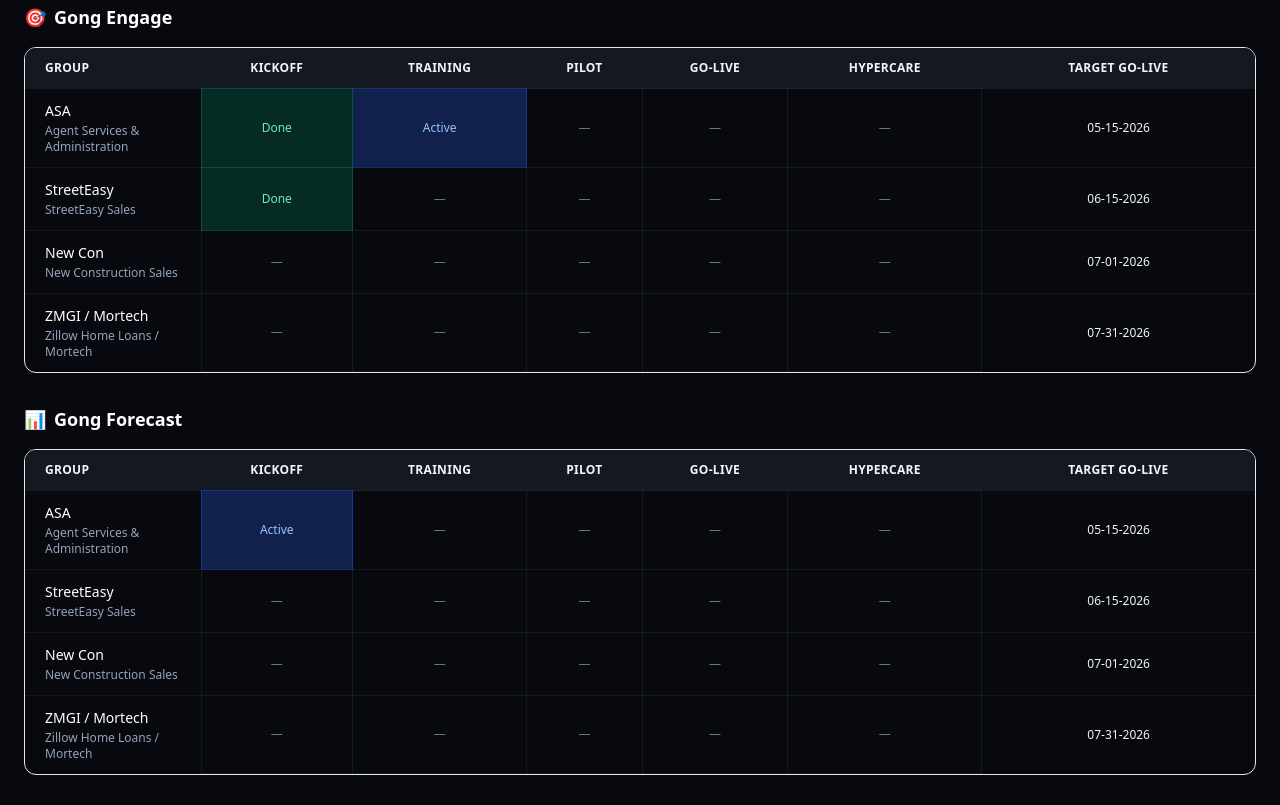
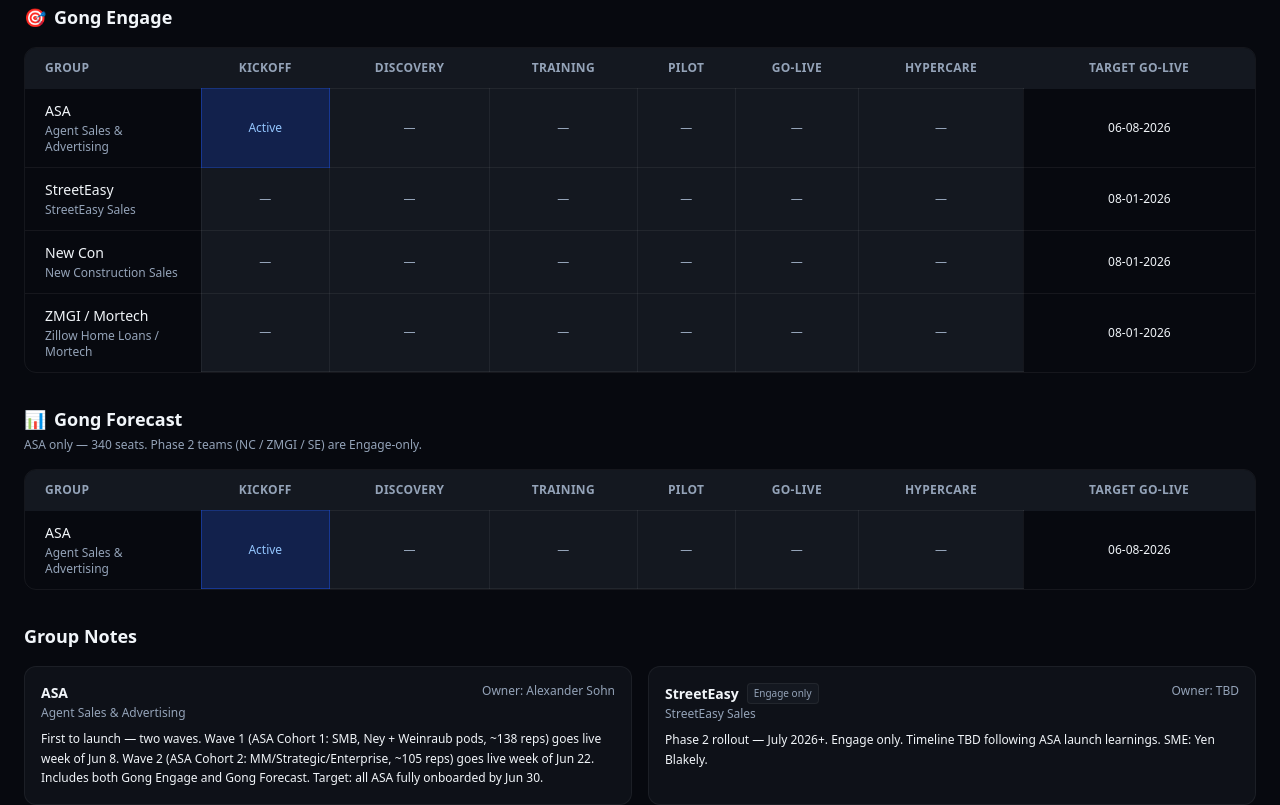
Before and after one commit to alexandersoh-lgtm/gong-tracker, a Next.js app: page /launches in a window 1280 px wide. Shown: the part 240-1045 px from the top of the page. Built offline with nearby package versions, Linux system fonts and the light colour scheme.

Commit message:
Launch Tracker: Discovery phase, ASA=Agent Sales & Advertising, Forecast=ASA only, fix light mode text

```diff
--- a/app/launches/page.tsx
+++ b/app/launches/page.tsx
@@ -3,9 +3,9 @@
 import { LaunchData, PhaseStatus } from "@/app/types";
 
 const phaseStyles: Record<PhaseStatus, { cell: string; label: string }> = {
-  complete: { cell: "bg-emerald-900/50 border-emerald-700/50 text-emerald-300", label: "Done" },
-  in_progress: { cell: "bg-blue-900/50 border-blue-700/50 text-blue-300", label: "Active" },
-  not_started: { cell: "bg-[var(--surface-2)]/40 border-slate-700/30 text-slate-500", label: "—" },
+  complete:    { cell: "bg-emerald-50 dark:bg-emerald-900/50 border-emerald-300 dark:border-emerald-700/50 text-emerald-700 dark:text-emerald-300", label: "Done" },
+  in_progress: { cell: "bg-blue-50 dark:bg-blue-900/50 border-blue-300 dark:border-blue-700/50 text-blue-700 dark:text-blue-300", label: "Active" },
+  not_started: { cell: "bg-[var(--surface-2)] border-[var(--border)] text-[var(--text-muted)]", label: "—" },
 };
 
 function PhaseCell({ status }: { status: PhaseStatus }) {
@@ -19,6 +19,7 @@
 
 export default function LaunchesPage() {
   const launches = launchData as LaunchData;
+  const forecastGroups = launches.groups.filter((g) => g.forecastInScope);
 
   return (
     <div className="space-y-8">
@@ -31,7 +32,7 @@
 
       {/* Legend */}
       <div className="flex flex-wrap items-center gap-4 text-xs">
-        <span className="text-slate-500 font-medium uppercase tracking-wide">Legend:</span>
+        <span className="text-[var(--text-muted)] font-medium uppercase tracking-wide">Legend:</span>
         {(["complete", "in_progress", "not_started"] as PhaseStatus[]).map((s) => (
           <span key={s} className={`px-3 py-1 rounded border font-medium ${phaseStyles[s].cell}`}>
             {s === "complete" ? "Complete" : s === "in_progress" ? "In Progress" : "Not Started"}
@@ -41,22 +42,22 @@
 
       {/* Engage Matrix */}
       <section>
-        <h2 className="text-lg font-semibold text-white mb-4 flex items-center gap-2">
-          <span className="text-blue-400">🎯</span> Gong Engage
+        <h2 className="text-lg font-semibold text-[var(--text)] mb-4 flex items-center gap-2">
+          <span>🎯</span> Gong Engage
         </h2>
-        <div className="overflow-x-auto rounded-xl border border-[var(--border)]/50">
+        <div className="overflow-x-auto rounded-xl border border-[var(--border)]">
           <table className="w-full min-w-[500px]">
             <thead>
               <tr className="bg-[var(--surface-2)]">
-                <th className="text-left text-xs font-semibold text-[var(--text)] uppercase tracking-wide px-5 py-3 w-44">
+                <th className="text-left text-xs font-semibold text-[var(--text-muted)] uppercase tracking-wide px-5 py-3 w-44">
                   Group
                 </th>
                 {launches.phases.map((p) => (
-                  <th key={p} className="text-center text-xs font-semibold text-[var(--text)] uppercase tracking-wide px-2 py-3">
+                  <th key={p} className="text-center text-xs font-semibold text-[var(--text-muted)] uppercase tracking-wide px-2 py-3">
                     {p}
                   </th>
                 ))}
-                <th className="text-center text-xs font-semibold text-[var(--text)] uppercase tracking-wide px-3 py-3">
+                <th className="text-center text-xs font-semibold text-[var(--text-muted)] uppercase tracking-wide px-3 py-3">
                   Target Go-Live
                 </th>
               </tr>
@@ -65,7 +66,7 @@
               {launches.groups.map((g) => (
                 <tr key={g.id} className="hover:bg-[var(--surface-2)] transition-colors">
                   <td className="px-5 py-3">
-                    <p className="text-sm font-medium text-white">{g.name}</p>
+                    <p className="text-sm font-medium text-[var(--text)]">{g.name}</p>
                     <p className="text-xs text-[var(--text-muted)] mt-0.5">{g.fullName}</p>
                   </td>
                   {launches.phases.map((p) => (
@@ -81,33 +82,34 @@
         </div>
       </section>
 
-      {/* Forecast Matrix */}
+      {/* Forecast Matrix — ASA only */}
       <section>
-        <h2 className="text-lg font-semibold text-white mb-4 flex items-center gap-2">
-          <span className="text-purple-400">📊</span> Gong Forecast
+        <h2 className="text-lg font-semibold text-[var(--text)] mb-1 flex items-center gap-2">
+          <span>📊</span> Gong Forecast
         </h2>
-        <div className="overflow-x-auto rounded-xl border border-[var(--border)]/50">
+        <p className="text-xs text-[var(--text-muted)] mb-4">ASA only — 340 seats. Phase 2 teams (NC / ZMGI / SE) are Engage-only.</p>
+        <div className="overflow-x-auto rounded-xl border border-[var(--border)]">
           <table className="w-full min-w-[500px]">
             <thead>
               <tr className="bg-[var(--surface-2)]">
-                <th className="text-left text-xs font-semibold text-[var(--text)] uppercase tracking-wide px-5 py-3 w-44">
+                <th className="text-left text-xs font-semibold text-[var(--text-muted)] uppercase tracking-wide px-5 py-3 w-44">
                   Group
                 </th>
                 {launches.phases.map((p) => (
-                  <th key={p} className="text-center text-xs font-semibold text-[var(--text)] uppercase tracking-wide px-2 py-3">
+                  <th key={p} className="text-center text-xs font-semibold text-[var(--text-muted)] uppercase tracking-wide px-2 py-3">
                     {p}
                   </th>
                 ))}
-                <th className="text-center text-xs font-semibold text-[var(--text)] uppercase tracking-wide px-3 py-3">
+                <th className="text-center text-xs font-semibold text-[var(--text-muted)] uppercase tracking-wide px-3 py-3">
                   Target Go-Live
                 </th>
               </tr>
             </thead>
             <tbody className="divide-y divide-[var(--border)]">
-              {launches.groups.map((g) => (
+              {forecastGroups.map((g) => (
                 <tr key={g.id} className="hover:bg-[var(--surface-2)] transition-colors">
                   <td className="px-5 py-3">
-                    <p className="text-sm font-medium text-white">{g.name}</p>
+                    <p className="text-sm font-medium text-[var(--text)]">{g.name}</p>
                     <p className="text-xs text-[var(--text-muted)] mt-0.5">{g.fullName}</p>
                   </td>
                   {launches.phases.map((p) => (
@@ -123,16 +125,21 @@
         </div>
       </section>
 
-      {/* Group notes */}
+      {/* Group Notes */}
       <section>
-        <h2 className="text-lg font-semibold text-white mb-4">Group Notes</h2>
+        <h2 className="text-lg font-semibold text-[var(--text)] mb-4">Group Notes</h2>
         <div className="grid grid-cols-1 sm:grid-cols-2 gap-4">
           {launches.groups.map((g) => (
-            <div key={g.id} className="bg-[var(--surface-2)]/50 rounded-xl border border-[var(--border)] p-4">
+            <div key={g.id} className="bg-[var(--surface)] rounded-xl border border-[var(--border)] p-4">
               <div className="flex items-start justify-between mb-2">
                 <div>
-                  <p className="font-semibold text-[var(--text)] text-sm">{g.name}</p>
-                  <p className="text-xs text-[var(--text-muted)]">{g.fullName}</p>
+                  <div className="flex items-center gap-2">
+                    <p className="font-semibold text-[var(--text)] text-sm">{g.name}</p>
+                    {!g.forecastInScope && (
+                      <span className="text-[10px] text-[var(--text-muted)] bg-[var(--surface-2)] border border-[var(--border)] px-1.5 py-0.5 rounded">Engage only</span>
+                    )}
+                  </div>
+                  <p className="text-xs text-[var(--text-muted)] mt-0.5">{g.fullName}</p>
                 </div>
                 <span className="text-xs text-[var(--text-muted)] shrink-0 ml-2">Owner: {g.launchOwner}</span>
               </div>
--- a/app/types.ts
+++ b/app/types.ts
@@ -75,6 +75,7 @@
   fullName: string;
   launchOwner: string;
   targetGoLive: string;
+  forecastInScope: boolean;
   notes: string;
   engage: Record<string, PhaseStatus>;
   forecast: Record<string, PhaseStatus>;
--- a/data/launches.json
+++ b/data/launches.json
@@ -1,22 +1,25 @@
 {
-  "phases": ["Kickoff", "Training", "Pilot", "Go-Live", "Hypercare"],
+  "phases": ["Kickoff", "Discovery", "Training", "Pilot", "Go-Live", "Hypercare"],
   "groups": [
     {
       "id": "asa",
       "name": "ASA",
-      "fullName": "Agent Services & Administration",
-      "launchOwner": "TBD",
-      "targetGoLive": "2026-05-15",
-      "notes": "First to launch — will serve as model for subsequent groups.",
+      "fullName": "Agent Sales & Advertising",
+      "launchOwner": "Alexander Sohn",
+      "targetGoLive": "2026-06-08",
+      "forecastInScope": true,
+      "notes": "First to launch — two waves. Wave 1 (ASA Cohort 1: SMB, Ney + Weinraub pods, ~138 reps) goes live week of Jun 8. Wave 2 (ASA Cohort 2: MM/Strategic/Enterprise, ~105 reps) goes live week of Jun 22. Includes both Gong Engage and Gong Forecast. Target: all ASA fully onboarded by Jun 30.",
       "engage": {
-        "Kickoff": "complete",
-        "Training": "in_progress",
+        "Kickoff": "in_progress",
+        "Discovery": "not_started",
+        "Training": "not_started",
         "Pilot": "not_started",
         "Go-Live": "not_started",
         "Hypercare": "not_started"
       },
       "forecast": {
         "Kickoff": "in_progress",
+        "Discovery": "not_started",
         "Training": "not_started",
         "Pilot": "not_started",
         "Go-Live": "not_started",
@@ -28,10 +31,12 @@
       "name": "StreetEasy",
       "fullName": "StreetEasy Sales",
       "launchOwner": "TBD",
-      "targetGoLive": "2026-06-15",
-      "notes": "NYC-based team. Coordinate with StreetEasy IT for any local config.",
+      "targetGoLive": "2026-08-01",
+      "forecastInScope": false,
+      "notes": "Phase 2 rollout — July 2026+. Engage only. Timeline TBD following ASA launch learnings. SME: Yen Blakely.",
       "engage": {
-        "Kickoff": "complete",
+        "Kickoff": "not_started",
+        "Discovery": "not_started",
         "Training": "not_started",
         "Pilot": "not_started",
         "Go-Live": "not_started",
@@ -39,6 +44,7 @@
       },
       "forecast": {
         "Kickoff": "not_started",
+        "Discovery": "not_started",
         "Training": "not_started",
         "Pilot": "not_started",
         "Go-Live": "not_started",
@@ -50,10 +56,12 @@
       "name": "New Con",
       "fullName": "New Construction Sales",
       "launchOwner": "TBD",
-      "targetGoLive": "2026-07-01",
-      "notes": "Unique workflow — builder-facing sequences will require custom templates.",
+      "targetGoLive": "2026-08-01",
+      "forecastInScope": false,
+      "notes": "Phase 2 rollout — July 2026+. Engage only. Builder-facing workflows require custom sequence templates. SME: Wardah Faheem.",
       "engage": {
         "Kickoff": "not_started",
+        "Discovery": "not_started",
         "Training": "not_started",
         "Pilot": "not_started",
         "Go-Live": "not_started",
@@ -61,6 +69,7 @@
       },
       "forecast": {
         "Kickoff": "not_started",
+        "Discovery": "not_started",
         "Training": "not_started",
         "Pilot": "not_started",
         "Go-Live": "not_started",
@@ -72,10 +81,12 @@
       "name": "ZMGI / Mortech",
       "fullName": "Zillow Home Loans / Mortech",
       "launchOwner": "TBD",
-      "targetGoLive": "2026-07-31",
-      "notes": "Mortgage-specific compliance requirements — legal review required before go-live.",
+      "targetGoLive": "2026-08-01",
+      "forecastInScope": false,
+      "notes": "Phase 2 rollout — July 2026+. Engage only. Mortgage compliance review required before go-live. SMEs: Taylor Day (ZMGI), Ryan Cameron (Mortech).",
       "engage": {
         "Kickoff": "not_started",
+        "Discovery": "not_started",
         "Training": "not_started",
         "Pilot": "not_started",
         "Go-Live": "not_started",
@@ -83,6 +94,7 @@
       },
       "forecast": {
         "Kickoff": "not_started",
+        "Discovery": "not_started",
         "Training": "not_started",
         "Pilot": "not_started",
         "Go-Live": "not_started",
```
